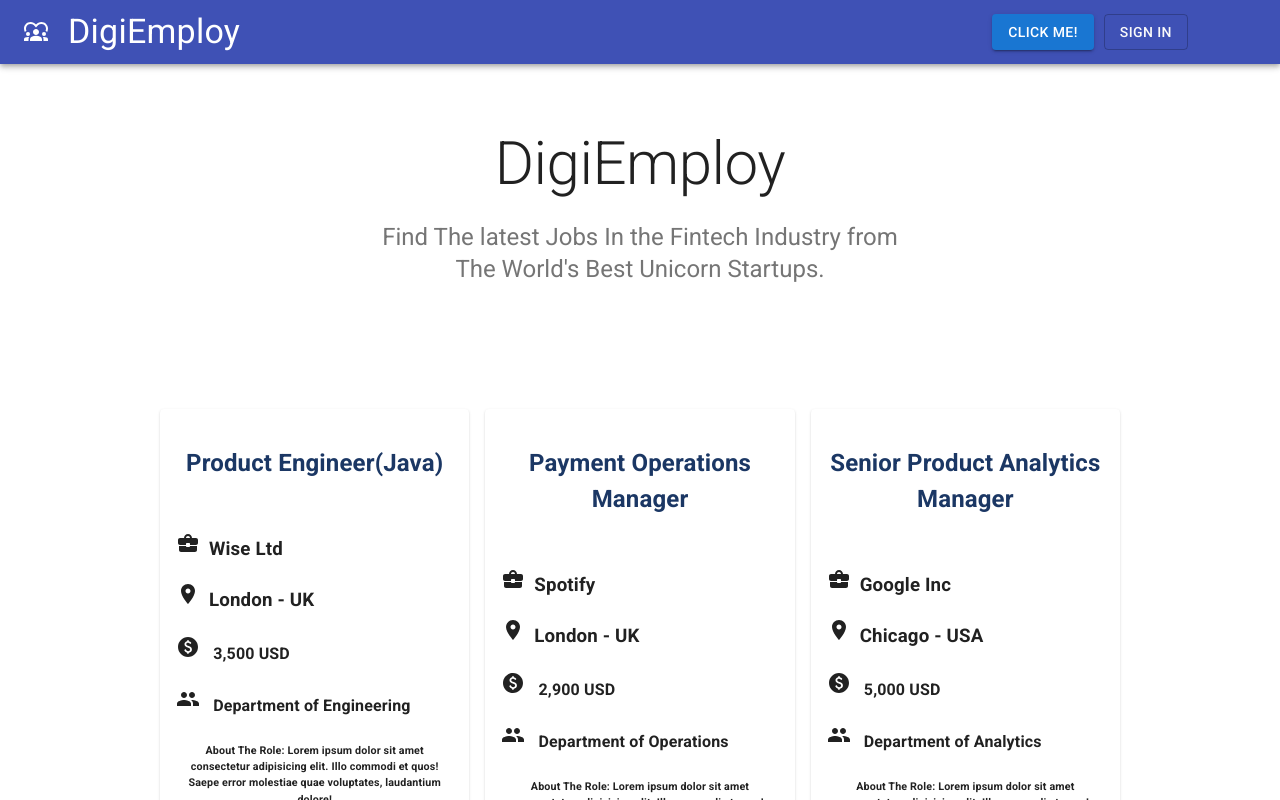
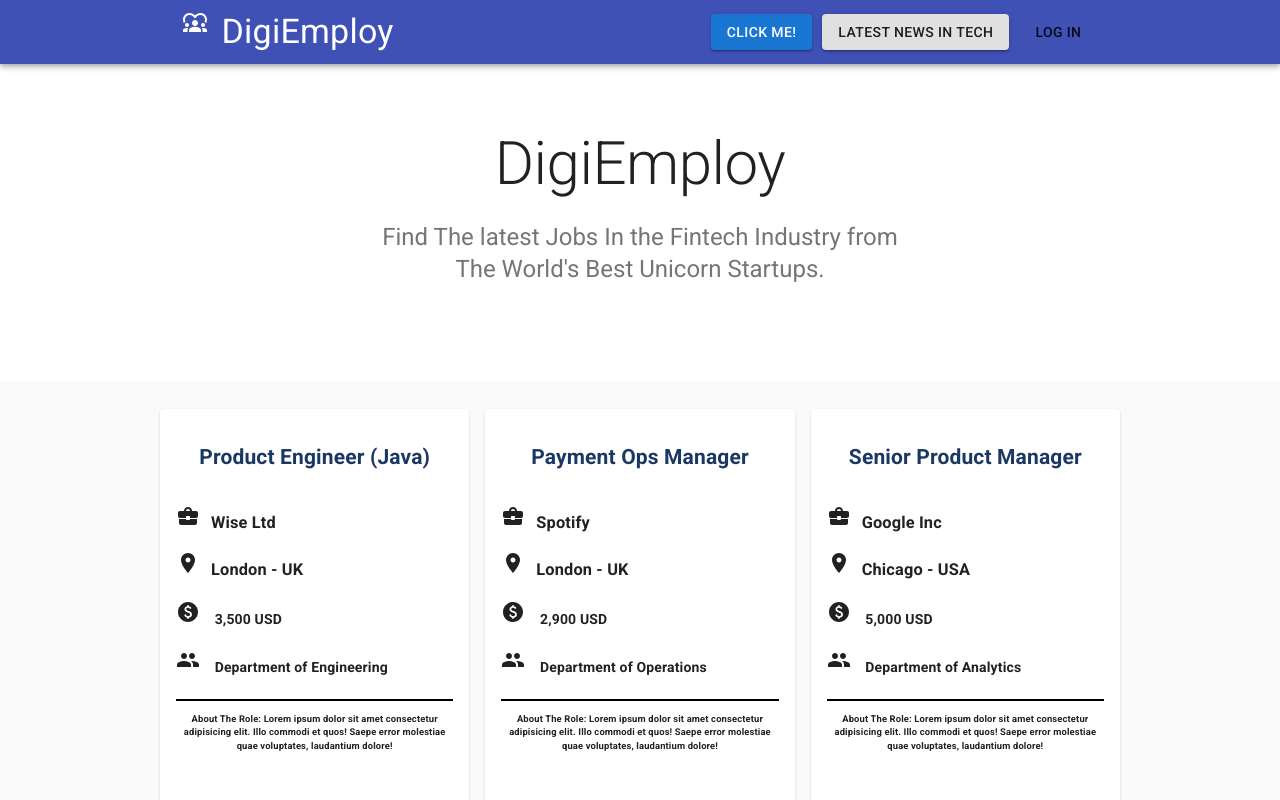
Before and after one commit to Emna747/digiemploy, a React (Create React App) app: page / in a window 1280 px wide. Shown: the top 800 px of the page. Built offline with nearby package versions, Linux system fonts and the light colour scheme.

Commit message:
style updates

```diff
--- a/src/App.jsx
+++ b/src/App.js
@@ -7,6 +7,9 @@
 import LocationOnIcon from "@mui/icons-material/LocationOn";
 import PaidRoundedIcon from "@mui/icons-material/PaidRounded";
 import PeopleIcon from "@mui/icons-material/People";
+
+import Link from "@mui/material/Link";
+
 import Popover from "./Popover";
 import {
   Typography,
@@ -23,7 +26,7 @@
 
 import useStyles from "./styles";
 import database from "./database";
-import SignIn from "./SignIn";
+
 function App() {
   const classes = useStyles();
 
@@ -31,18 +34,39 @@
     <div>
       <CssBaseline />
       <AppBar position="relative">
-        <Toolbar>
-          <Diversity1Icon className={classes.icon} />
-          <Typography variant="h4" className={classes.navigationBar}>
-            DigiEmploy
-          </Typography>
-          <Popover />
-          <Button variant="outlined" size="medium" className={classes.button}>
-            {" "}
-            Sign in{" "}
-          </Button>
+        <Toolbar className={classes.navigationBar}>
+          <div className={classes.sectionone}>
+            <Diversity1Icon className={classes.icon} />
+            <Typography variant="h4">DigiEmploy</Typography>{" "}
+          </div>
+          <div className={classes.sectiontwo}>
+            <Popover />
+            <Button variant="contained">
+              {" "}
+              <Link
+                color="textPrimary"
+                href="https://www.technologyreview.com/"
+                target="_blank"
+                underline="none"
+              >
+                Latest News in Tech
+              </Link>{" "}
+            </Button>
+            {/* should add the routing to lead to blank new page for signing in component*/}
+            <Button size="medium" disabled variant="solid">
+              <Link
+                href="/signin"
+                target="_blank"
+                underline="none"
+                color="textPrimary"
+              >
+                Log In
+              </Link>
+            </Button>
+          </div>
         </Toolbar>
       </AppBar>
+
       <main>
         <div className={classes.container}>
           <Container maxWidth="sm">
@@ -94,7 +118,10 @@
                         {card.Department}
                       </h4>
 
-                      <h6> About The Role: {card.Description}</h6>
+                      <h6 className={classes.jobdetail}>
+                        {" "}
+                        About The Role: {card.Description}
+                      </h6>
                       <Typography gutterBottom variant="h4"></Typography>
                     </CardContent>
                     <CardActions>
@@ -121,7 +148,7 @@
           </Grid>
         </Container>
       </main>
-      <SignIn />
+
       <footer className={classes.footer}>
         <Typography variant="h6" align="center" gutterBottom>
           {" "}
--- a/src/SignIn.js
+++ b/src/SignIn.js
@@ -114,6 +114,7 @@
           </Box>
         </Box>
         <Copyright sx={{ mt: 8, mb: 4 }} />
+
       </Container>
     </ThemeProvider>
   );
--- a/src/database.js
+++ b/src/database.js
@@ -1,7 +1,7 @@
 const database = [
   {
     id: 123,
-    JobTitle: "Product Engineer(Java)",
+    JobTitle: "Product Engineer (Java)",
     Department: "Engineering",
     Location: "London - UK",
     company: "Wise Ltd",
@@ -11,7 +11,7 @@
   },
   {
     id: 456,
-    JobTitle: "Payment Operations Manager",
+    JobTitle: "Payment Ops Manager",
     Department: "Operations",
     Location: "London - UK",
     company: "Spotify",
@@ -21,7 +21,7 @@
   },
   {
     id: 789,
-    JobTitle: "Senior Product Analytics Manager",
+    JobTitle: "Senior Product Manager",
     Department: "Analytics",
     Location: "Chicago - USA",
     company: "Google Inc",
@@ -32,7 +32,7 @@
   {
     id: 1011,
     JobTitle: "Implementation Manager",
-    Department: "Business Development",
+    Department: "BIZ Development",
     Location: "Tokyo - JPN",
     company: "PayPal",
     Description:
@@ -132,7 +132,7 @@
   {
     id: 1996,
     JobTitle: "Account Manager",
-    Department: "Business Development",
+    Department: "BIZ Development",
     Location: "Tunis - TUN",
     company: "Tunisair",
     Description:
@@ -141,7 +141,7 @@
   },
   {
     id: 2912,
-    JobTitle: "Prudential Associate Controller",
+    JobTitle: "Prudential  Controller",
     Department: "Finance",
     Location: "Helsinki - FIN",
     company: "Nordea Bank",
@@ -172,7 +172,7 @@
   },
   {
     id: 1993,
-    JobTitle: "Frontend Engineer for REACT JS",
+    JobTitle: "Frontend Engineer REACT",
     Department: "Engineering",
     Location: "Amsterdam - NLD",
     company: "BUNQ",
--- a/src/styles.js
+++ b/src/styles.js
@@ -6,19 +6,22 @@
     padding: theme.spacing(8, 0, 10),
   },
   navigationBar: {
-    marginRight: "47rem",
+    display: "flex",
+    justifyContent: "space-around",
+  },
+  sectionone: {
+    display: "flex",
+  },
+  sectiontwo: {
+    display: "flex",
+    gap: "10px",
+  },
+  icons: {
+    marginRight: "11px",
   },
   icon: {
-    marginRight: "20px",
+    marginRight: "15px",
   },
-  icons: {
-    marginRight: "9px",
-  },
-  button: {
-    marginLeft: "10px",
-    color: "#fafafa",
-  },
-
   cardGrid: { padding: "28px 0", marginBottom: "5rem" },
   card: { height: "100%", display: "flex", flexDirection: "column" },
   cardMedia: { paddingTop: "56.25%" },
@@ -26,7 +29,7 @@
     flexGrow: "1",
     textAlign: "center",
   },
-  jobtitle: { color: "#1b3764", marginBottom: "50px" },
+  jobtitle: { color: "#1b3764", marginBottom: "2rem" },
   jobdetails: { textAlign: "left" },
   footer: {
     backgroundColor: theme.palette.background.paper,
@@ -36,5 +39,9 @@
     color: "#1b3764",
     marginLeft: "3.8rem",
   },
+  jobdetail: {
+    borderTop: "2px solid black",
+    paddingTop: "11px",
+  },
 }));
 export default useStyles;
```
